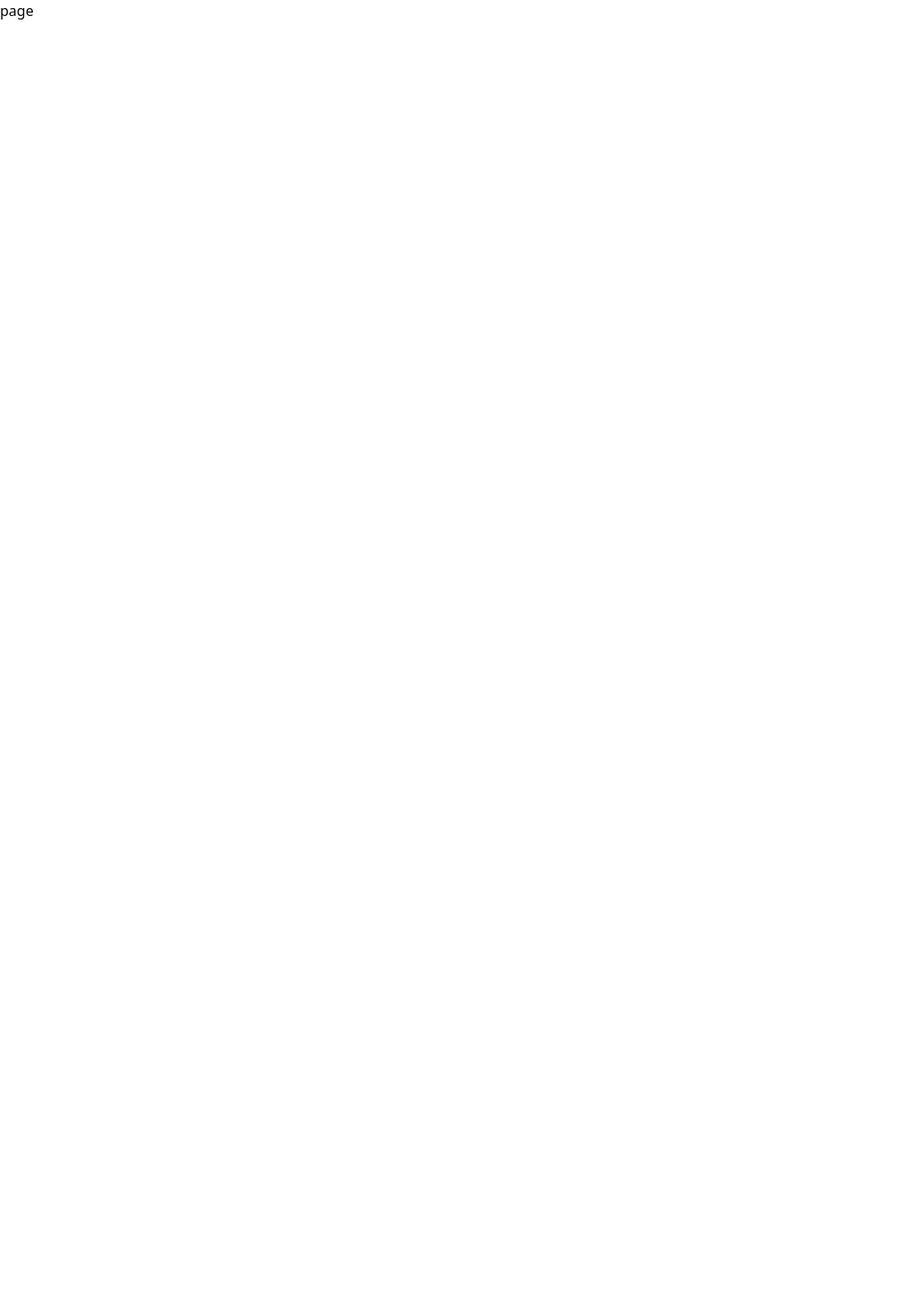
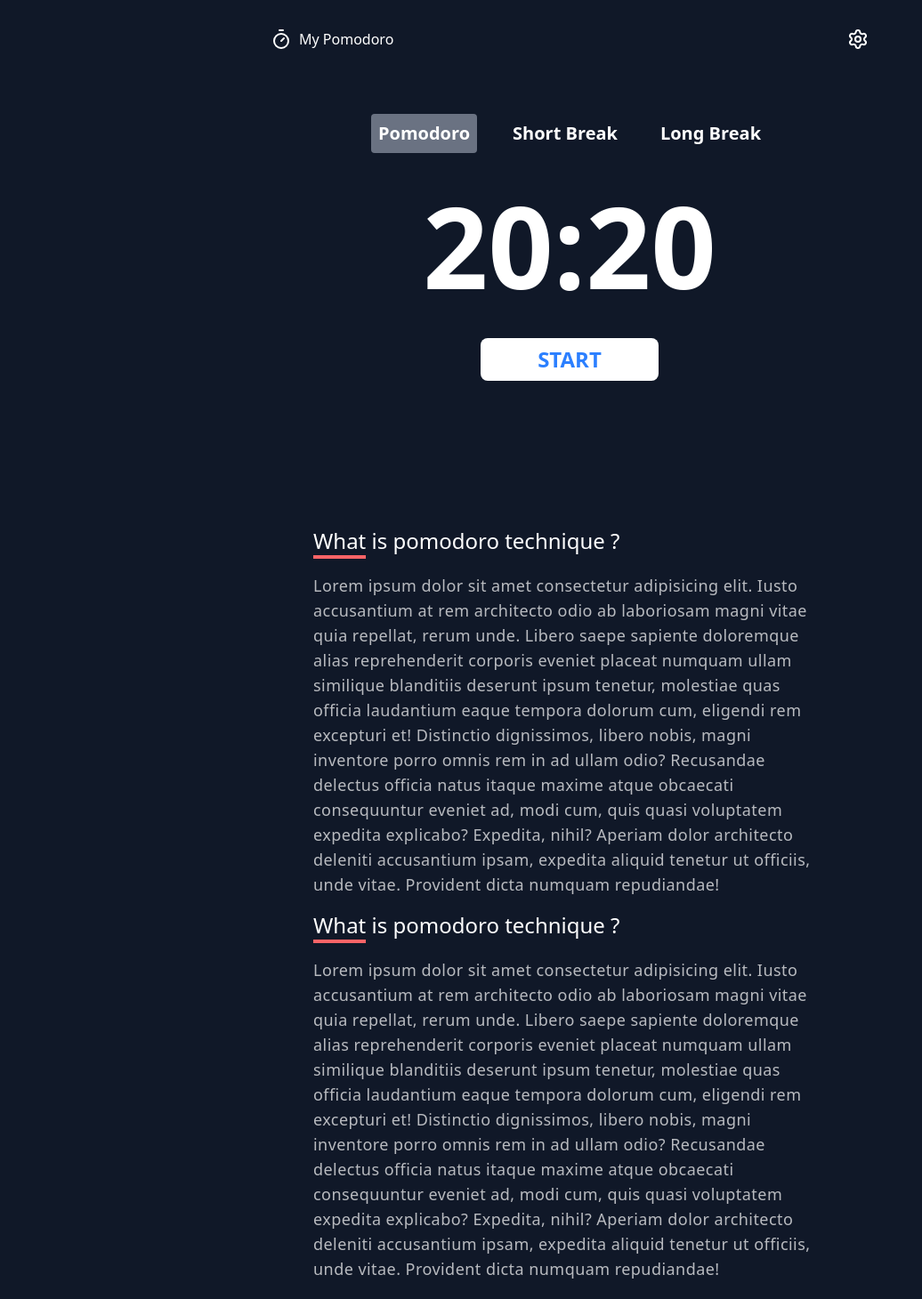
Before and after one commit to gorkemkaragl/my-pomodoro, a Next.js app: page / in a window 1280 px wide. Shown: the whole page at 89% size, without its empty margins (0-1036 px from the left). Before the commit the page ends 800 px from the top, so only its background shows below. Built offline with nearby package versions, Linux system fonts and the light colour scheme.

Commit message:
feat: implement layout components for the Pomodoro app

```diff
--- a/app/page.tsx
+++ b/app/page.tsx
@@ -1,8 +1,17 @@
+import About from '@/components/layout/About'
+import Header from '@/components/layout/Header'
+import Timer from '@/components/layout/Timer'
 import React from 'react'
 
 const page = () => {
   return (
-    <div>page</div>
+    <div className='bg-gray-900 min-h-screen text-white'>
+      <div className='max-w-2xl min-h-screen  mx-auto'>
+        <Header></Header>
+        <Timer></Timer>
+        <About></About>
+      </div>
+    </div>
   )
 }
 
--- /dev/null
+++ b/components/layout/About.tsx
@@ -0,0 +1,50 @@
+import React from "react";
+
+export default function About() {
+  return (
+    <div className="w-11/12 mx-auto mt-36 text-white p-5 space-y-4">
+      <div>
+        <h1 className="text-xl sm:text-2xl font-medium">
+          <span className="border-b-red-400 border-b-4">What</span> is pomodoro
+          technique ?
+        </h1>
+        <p className="mt-5 tracking-wide opacity-70 text-lg">
+        Lorem ipsum dolor sit amet consectetur adipisicing elit. Iusto
+        accusantium at rem architecto odio ab laboriosam magni vitae quia
+        repellat, rerum unde. Libero saepe sapiente doloremque alias
+        reprehenderit corporis eveniet placeat numquam ullam similique
+        blanditiis deserunt ipsum tenetur, molestiae quas officia laudantium
+        eaque tempora dolorum cum, eligendi rem excepturi et! Distinctio
+        dignissimos, libero nobis, magni inventore porro omnis rem in ad ullam
+        odio? Recusandae delectus officia natus itaque maxime atque obcaecati
+        consequuntur eveniet ad, modi cum, quis quasi voluptatem expedita
+        explicabo? Expedita, nihil? Aperiam dolor architecto deleniti
+        accusantium ipsam, expedita aliquid tenetur ut officiis, unde vitae.
+        Provident dicta numquam repudiandae!
+      </p>
+      </div>
+
+      <div>
+        <h1 className="text-xl sm:text-2xl font-medium">
+          <span className="border-b-red-400 border-b-4">What</span> is pomodoro
+          technique ?
+        </h1>
+        <p className="mt-5 tracking-wide opacity-70 text-lg">
+        Lorem ipsum dolor sit amet consectetur adipisicing elit. Iusto
+        accusantium at rem architecto odio ab laboriosam magni vitae quia
+        repellat, rerum unde. Libero saepe sapiente doloremque alias
+        reprehenderit corporis eveniet placeat numquam ullam similique
+        blanditiis deserunt ipsum tenetur, molestiae quas officia laudantium
+        eaque tempora dolorum cum, eligendi rem excepturi et! Distinctio
+        dignissimos, libero nobis, magni inventore porro omnis rem in ad ullam
+        odio? Recusandae delectus officia natus itaque maxime atque obcaecati
+        consequuntur eveniet ad, modi cum, quis quasi voluptatem expedita
+        explicabo? Expedita, nihil? Aperiam dolor architecto deleniti
+        accusantium ipsam, expedita aliquid tenetur ut officiis, unde vitae.
+        Provident dicta numquam repudiandae!
+      </p>
+      </div>
+
+    </div>
+  );
+}
--- /dev/null
+++ b/components/layout/Header.tsx
@@ -0,0 +1,17 @@
+import { Settings, Timer } from "lucide-react";
+import React from "react";
+
+const Header = () => {
+  return (
+    <nav className="flex justify-between items-center py-8">
+      <div className=" flex gap-2">
+        <Timer></Timer>
+
+        <h1>My Pomodoro</h1>
+      </div>
+      <Settings className="cursor-pointer"></Settings>
+    </nav>
+  );
+};
+
+export default Header;
--- /dev/null
+++ b/components/layout/Timer.tsx
@@ -0,0 +1,22 @@
+import React from 'react'
+
+export default function Timer() {
+
+    const options=["Pomodoro","Short Break","Long Break"]
+
+  return (
+    <div className=' flex items-center flex-col  mt-10'>
+        <div className='flex justify-center gap-8 text-xl font-semibold'>
+            {options.map((option,index)=>{
+                return <h1 className={`${index === 0  ? "bg-gray-500 bg-opacity-30 ":"" }p-2 cursor-pointer transition-all rounded`} key={index}>{option}</h1>
+            })}
+        </div>
+        <div className='mt-10 mb-10 '>
+            <h1 className='text-9xl font-bold select-none m-0'>20:20</h1>
+        </div>
+        <button className='px-16 py-2 text-2xl rounded-md bg-white text-blue-500 uppercase font-bold'>
+            Start
+        </button>
+    </div>
+  )
+}
```
